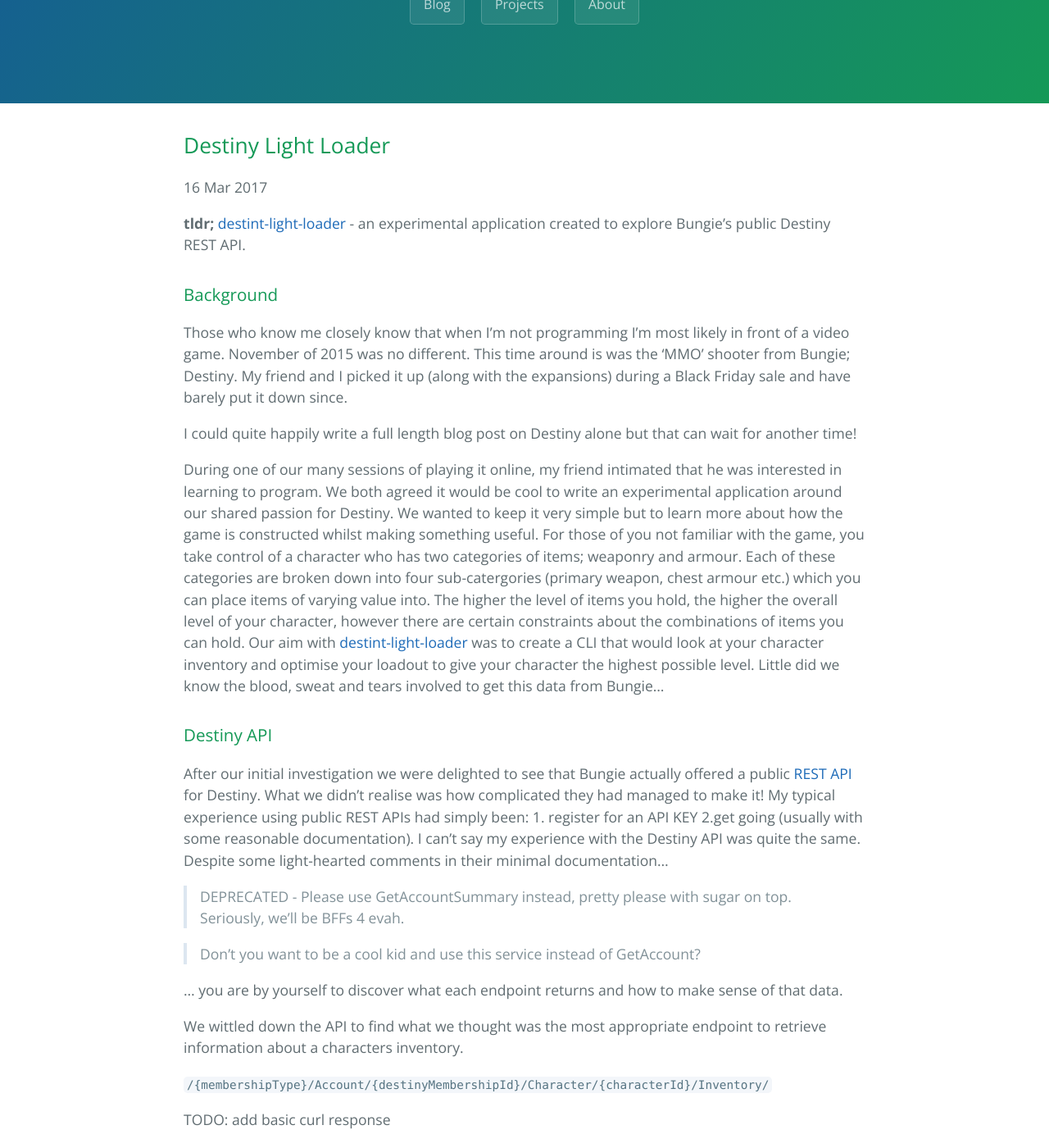
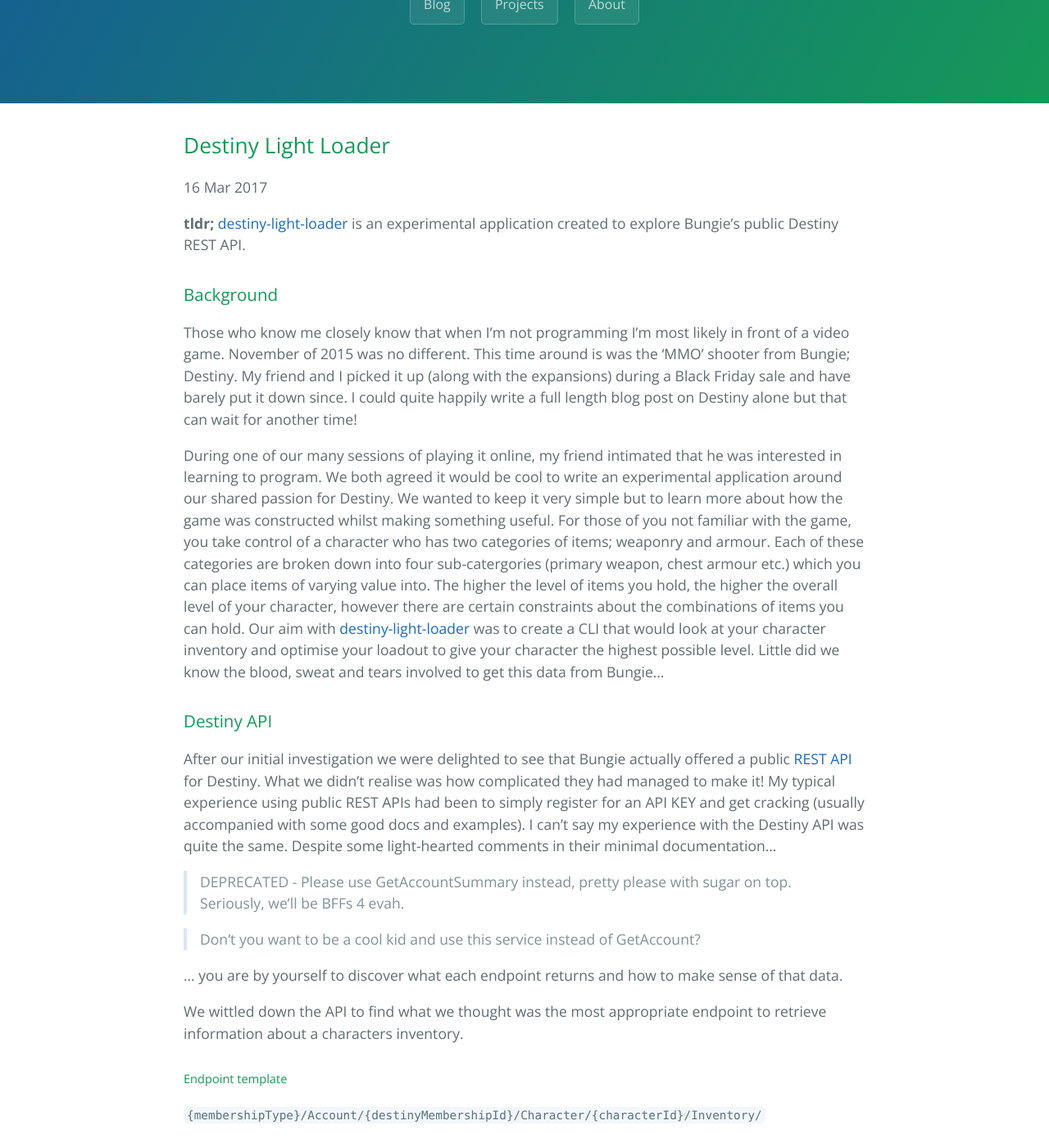
Before and after one commit to alexlukelevy/alexlukelevy.github.io, a Jekyll site: the page built from _posts/2017-03-18-destiny-light-loader.markdown, in a window 1280 px wide and 1400 px high, scrolled down 413 px. Shown: the whole window at 82% size. Built offline with Jekyll 4.4.1, drawn with Linux system fonts in a browser that asks for light colours; nearby versions of some CDN libraries; some of the changed text lies outside the part shown.

Commit message:
Editing Destiny post

````diff
--- a/_posts/2017-03-18-destiny-light-loader.markdown
+++ b/_posts/2017-03-18-destiny-light-loader.markdown
@@ -5,17 +5,15 @@ date:   2017-03-16 11:58:00 +0000
 categories: experiments
 ---
 
-**tldr;** [destint-light-loader](https://github.com/alexlukelevy/destiny-light-loader) - an experimental application created to explore Bungie's public Destiny REST API.
+**tldr;** [destiny-light-loader](https://github.com/alexlukelevy/destiny-light-loader) is an experimental application created to explore Bungie's public Destiny REST API.
 
 ### Background
-Those who know me closely know that when I'm not programming I'm most likely in front of a video game. November of 2015 was no different. This time around is was the 'MMO' shooter from Bungie; Destiny. My friend and I picked it up (along with the expansions) during a Black Friday sale and have barely put it down since.
+Those who know me closely know that when I'm not programming I'm most likely in front of a video game. November of 2015 was no different. This time around is was the 'MMO' shooter from Bungie; Destiny. My friend and I picked it up (along with the expansions) during a Black Friday sale and have barely put it down since. I could quite happily write a full length blog post on Destiny alone but that can wait for another time!
 
-I could quite happily write a full length blog post on Destiny alone but that can wait for another time!
-
-During one of our many sessions of playing it online, my friend intimated that he was interested in learning to program. We both agreed it would be cool to write an experimental application around our shared passion for Destiny. We wanted to keep it very simple but to learn more about how the game is constructed whilst making something useful. For those of you not familiar with the game, you take control of a character who has two categories of items; weaponry and armour. Each of these categories are broken down into four sub-catergories (primary weapon, chest armour etc.) which you can place items of varying value into. The higher the level of items you hold, the higher the overall level of your character, however there are certain constraints about the combinations of items you can hold. Our aim with [destint-light-loader](https://github.com/alexlukelevy/destiny-light-loader) was to create a CLI that would look at your character inventory and optimise your loadout to give your character the highest possible level. Little did we know the blood, sweat and tears involved to get this data from Bungie...
+During one of our many sessions of playing it online, my friend intimated that he was interested in learning to program. We both agreed it would be cool to write an experimental application around our shared passion for Destiny. We wanted to keep it very simple but to learn more about how the game was constructed whilst making something useful. For those of you not familiar with the game, you take control of a character who has two categories of items; weaponry and armour. Each of these categories are broken down into four sub-catergories (primary weapon, chest armour etc.) which you can place items of varying value into. The higher the level of items you hold, the higher the overall level of your character, however there are certain constraints about the combinations of items you can hold. Our aim with [destiny-light-loader](https://github.com/alexlukelevy/destiny-light-loader) was to create a CLI that would look at your character inventory and optimise your loadout to give your character the highest possible level. Little did we know the blood, sweat and tears involved to get this data from Bungie...
 
 ### Destiny API
-After our initial investigation we were delighted to see that Bungie actually offered a public [REST API](https://www.bungie.net/platform/destiny/help/) for Destiny. What we didn't realise was how complicated they had managed to make it! My typical experience using public REST APIs had simply been: 1. register for an API KEY 2.get going (usually with some reasonable documentation). I can't say my experience with the Destiny API was quite the same. Despite some light-hearted comments in their minimal documentation...
+After our initial investigation we were delighted to see that Bungie actually offered a public [REST API](https://www.bungie.net/platform/destiny/help/) for Destiny. What we didn't realise was how complicated they had managed to make it! My typical experience using public REST APIs had been to simply register for an API KEY and get cracking (usually accompanied with some good docs and examples). I can't say my experience with the Destiny API was quite the same. Despite some light-hearted comments in their minimal documentation...
 
 >DEPRECATED - Please use GetAccountSummary instead, pretty please with sugar on top. Seriously, we'll be BFFs 4 evah.
 
@@ -25,13 +23,50 @@ After our initial investigation we were delighted to see that Bungie actually of
 
 We wittled down the API to find what we thought was the most appropriate endpoint to retrieve information about a characters inventory.
 
-`/{membershipType}/Account/{destinyMembershipId}/Character/{characterId}/Inventory/`
+##### Endpoint template
 
-TODO: add basic curl response
+`{membershipType}/Account/{destinyMembershipId}/Character/{characterId}/Inventory/`
 
-This appeared to return items although many fields that we had expected to find (item name etc.) were not present, instead an `itemHash` was found. Trawling the somewhat useful Destiny [community](https://www.bungie.net/en/Clan/Forum/39966) for developers I discovered that these `itemHash`es corresponded to unique identifiers for items and could be resolved to find more details about the item. The somewhat tricky thing was that in order to resolve an `itemHash` the recommended approach was to fetch the latest definitions of items from Bungie and load them into a SQLite DB. This sounded slightly complicated for the purposes of our run-once application, so luckily we stumbled across another method. By appending `?definitions=true` to the end of your request, Bungie will send back the item definitions as a large JSON object. Obviously this approach is not practical if you need to make lots of requests to their API as you are fetching the same definitions all the time, however we only needed to make one call and this seemed a lot easier than starting up a SQLite DB.
+##### Example response
 
-A larger issue cropped up - we were only getting the data for items already equipped in our inventory. Where were we going wrong? The endpoint promised to return the full inventory for our character but we weren't seeing it. Having spent hours in the Chrome Debugger Tools, Destiny Item Manager [source code](https://github.com/DestinyItemManager/DIM) and frantic Googling, we discovered that we needed to send additional headers with our requests to the API. Namely, you had to authenticate with a game network provider (PlayStation Network or Xbox Live) and obtain a token that you will send to Bungie. Only after this will you start to see all of the characters inventory. I really wish this information was more easily discoverable on the Web! The logic to implement this can be found in our [PsnAuthenticationClass](https://github.com/alexlukelevy/destiny-light-loader/blob/master/src/main/java/auth/PsnAuthenticationService.java). It's somewhat of an eyesore but I hope it will help other aspiring Destiny developers out there! It works as follows:
+```json
+{
+  "Response":{
+    "data":{
+      "buckets":{
+        "Invisible": // array of items
+        "Item": // array of items
+        "Equippable": // array of items
+      },
+      "currencies":[
+        {
+          "itemHash":3159615086,
+          "value":0
+        },
+        {
+          "itemHash":2534352370,
+          "value":0
+        },
+        {
+          "itemHash":2749350776,
+          "value":0
+        }
+      ]
+    }
+  },
+  "ErrorCode":1,
+  "ThrottleSeconds":0,
+  "ErrorStatus":"Success",
+  "Message":"Ok",
+  "MessageData":{
+
+  }
+}
+```
+
+This appeared to return items although many fields that we had expected to find (item name etc.) were not present and instead an `itemHash` was found. Trawling the somewhat useful Destiny [community](https://www.bungie.net/en/Clan/Forum/39966) for developers we discovered that these `itemHash`es corresponded to unique identifiers for items and could be resolved to find more details about the item. The somewhat tricky thing was that in order to resolve an `itemHash` the recommended approach was to fetch the latest definitions of items from Bungie and load them into a SQLite DB. This sounded slightly complicated for the purposes of our run-once application, so luckily we stumbled across another method. By appending `?definitions=true` to the end of your request, Bungie will send back the item definitions as a large JSON object. Obviously this approach is not practical if you need to make lots of requests to their API as you are fetching the same definitions all the time, however we only needed to make one call and this seemed a lot easier than starting up a SQLite DB.
+
+A larger issue cropped up though... we were only retrieving the data for items already equipped in our inventory. Where were we going wrong? The endpoint promised to return the full inventory for our character but we weren't seeing it. Having spent hours in the Chrome Debugger Tools, Destiny Item Manager [source code](https://github.com/DestinyItemManager/DIM) and frantic Googling, we discovered that we needed to send additional headers with our requests to the API. Namely, you had to authenticate with a game network provider (PlayStation Network or Xbox Live) and obtain a token that you will send to Bungie. Only after this will you start to see all of the characters inventory. I really wish this information was more easily discoverable on the Web (hopefully this blog helps)! The logic to implement this can be found in our [PsnAuthenticationClass](https://github.com/alexlukelevy/destiny-light-loader/blob/master/src/main/java/auth/PsnAuthenticationService.java). It's somewhat of an eyesore but I hope it will help other aspiring Destiny developers out there! It works as follows:
 
 1. Ask Bungie for a `jsessionid`
 2. Log in to PSN, passing the user credentials along with this `jsessionid`
@@ -51,7 +86,7 @@ In Destiny each item has a light level value, the mean light level across all of
 Initially I thought this could be solved as a dynamic programming optimisation problem, since the subproblems would overlap - selecting the next item based on a list of currently unchosen items. We then realised the solution was far simpler, iterate through the item types calculating the light level differential between the top Exotic and non-Exotic item. The optimal combination would be to choose the Exotic item for the item type that had the largest differential and then select the highest non-Exotic items for every other type.
 
 ### CLI
-Wrapping all the code together with a minimal CLI and ouput, you can build and run `destiny-light-loader` for yourself.
+We wrapped all the code together and added a minimal CLI that would output the results to the console. You can easily build and run `destiny-light-loader` for yourself.
 
 #### Build
 ```sh
@@ -80,3 +115,6 @@ This will then print out the optimised loadout for all of your Destiny character
 >Gauntlets: Spektar Aspriet Grips
 >Class Armor: Takanome Ranger's Hood
 >Chest Armor: Iron Companion Vest
+
+### Final thoughts
+`destiny-light-loader` started off as an educational project that we could learn from and eventually build into something of grander proportions. Sadly we got bogged down with some of the complexity and subtleties of the Destiny REST API. I'm not sure I've convinced my friend to join the world of software developement, but I hope this may be useful to some of you out there. Good luck Guardians...
````
